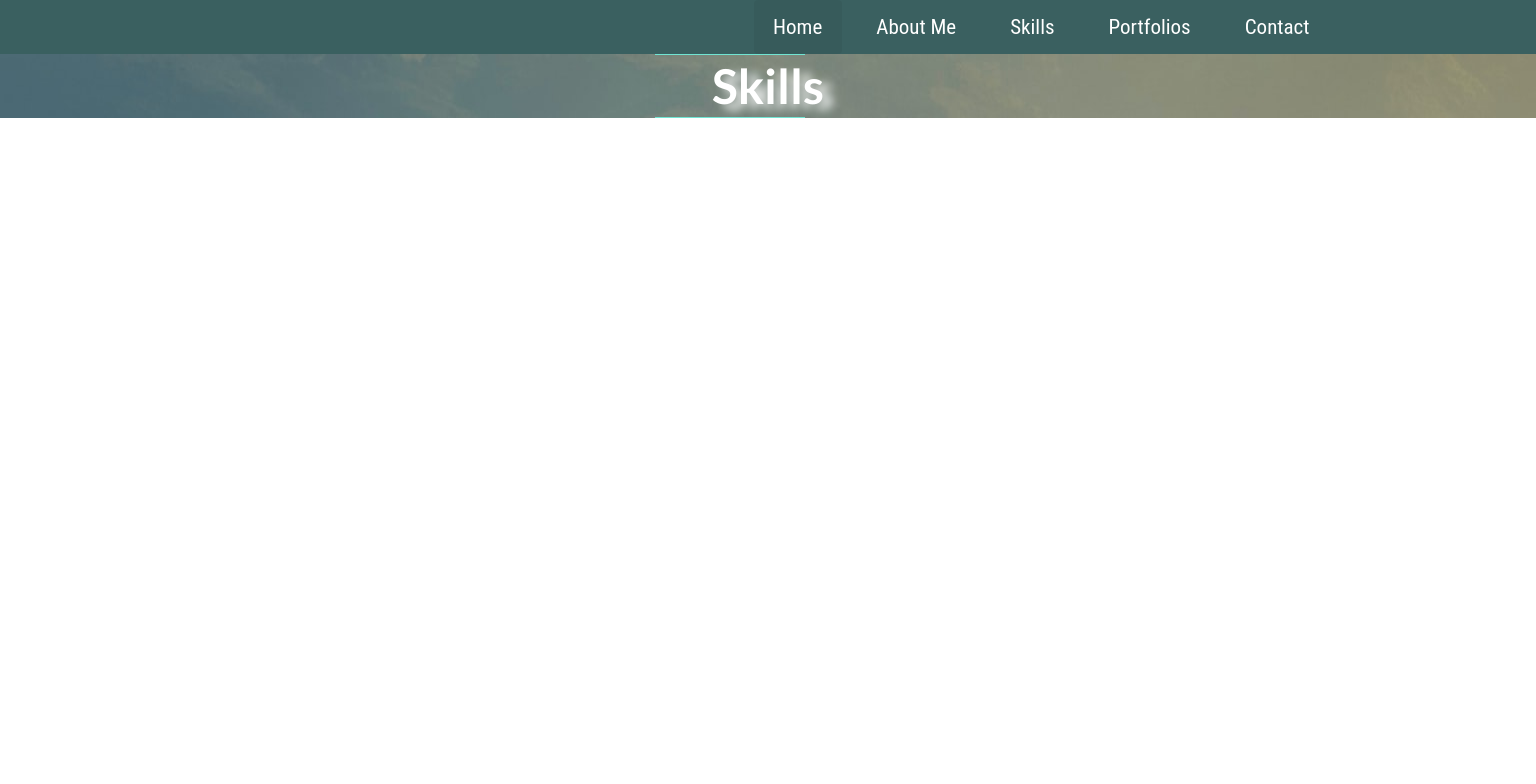
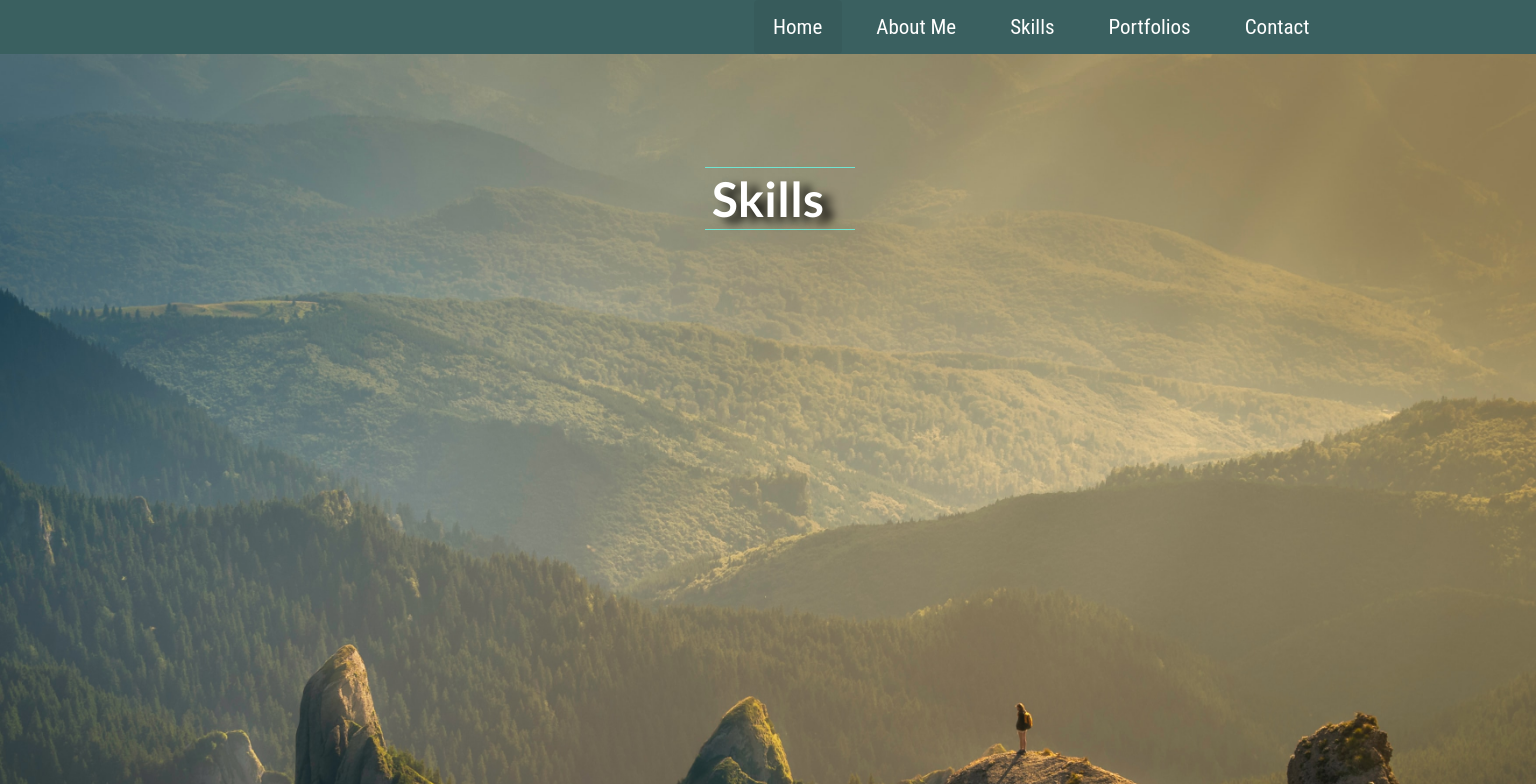
Before and after one commit to ettienekorayyi/stv-portfolio, a React (Create React App) app: page /skills in a window 1536 px wide. Shown: the top 784 px of the page. Built offline with nearby package versions, Linux system fonts and the light colour scheme; some icons are missing.

Commit message:
Added Desktop view for skills page

```diff
--- a/src/components/Skills/skills.css
+++ b/src/components/Skills/skills.css
@@ -1,14 +1,65 @@
+/* Desktop Device */
+@media (min-width: 1281px) {
+  #skills {
+    background-image: linear-gradient(darkcyan, #62cad0, aquamarine, darkcyan);
+    width: 100%;
+    height: 92.7vh;
+    background-size: cover;
+    background-repeat: no-repeat;
+    overflow: hidden;
+  }
+
+  div#skillsContent {
+    padding: 10%;
+  }
+
+  section#title h1#text {
+    font-size: xxx-large !important;
+    color: white;
+  }
+
+  section#title > h1 {
+    text-shadow: 10px 5px 10px black;
+  }
+
+  section#skill-icons {
+    margin: 1.5rem;
+    width: 80%;
+    margin-left: auto;
+    margin-right: auto;
+    text-shadow: 10px 5px 10px black;
+  }
+
+  section#skill-icons i {
+    font-size: 8rem;
+    padding: 5rem;
+  }
+
+  /* Adding lines before and after the content */
+  section#title > h1::before,
+  section#title > h1::after {
+    content: "";
+    display: block;
+    background-image: linear-gradient(darkcyan, #62cad0, aquamarine, darkcyan);
+    margin-left: 43%;
+    width: 150px;
+    height: 1px;
+  }
+
+  div#skills-container {
+    margin-top: 3rem !important;
+  }
+}
+
+/* Mobile Device */
 @media only screen and (max-width: 400px) {
-  /* About Me Page */
   #skills {
     height: 96vh;
     width: 360px;
     height: 96vh;
     background-size: cover;
     background-repeat: no-repeat;
-
     padding-top: 40%;
-
   }
 
   section#title {
@@ -35,10 +86,10 @@
     margin-top: 3rem !important;
   }
 
-   /* Add shadows on the icons */
+  /* Add shadows on the icons */
   section#skill-icons {
     margin: 1.5rem;
-    text-shadow: 10px 5px 10px lightslategrey;
+    text-shadow: 10px 5px 10px black;
   }
 
   section#skill-icons i {
@@ -47,6 +98,6 @@
   }
 
   section#skill-icons i:active {
-    text-shadow: 10px 5px 10px #3A6060;
+    text-shadow: 10px 5px 10px #3a6060;
   }
 }
```
